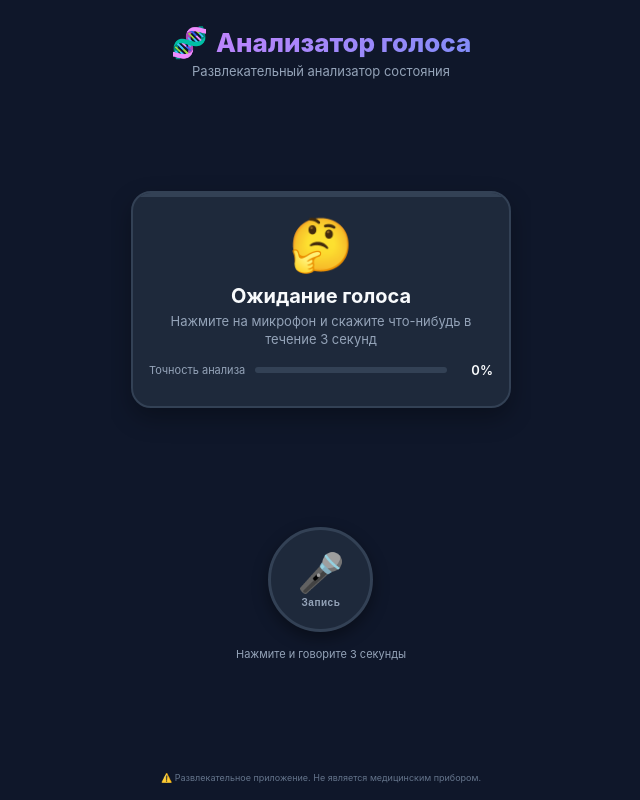
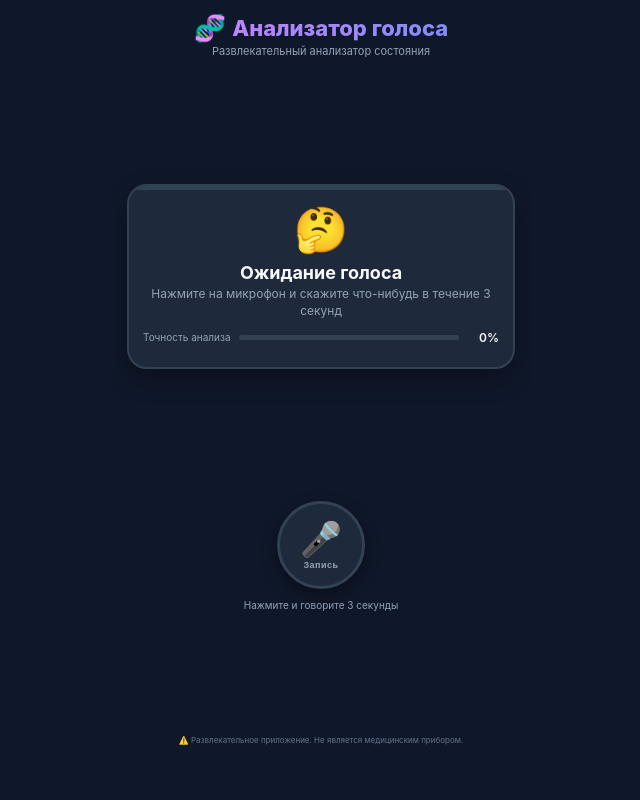
Before and after one commit to Makafire/voice-health-app, a website: page index.html in a window 1280 px wide. Shown: the whole page, without its empty margins (319-959 px from the left). Drawn offline with Linux system fonts and the light colour scheme.

Commit message:
Update style.css

```diff
--- a/css/style.css
+++ b/css/style.css
@@ -40,6 +40,7 @@ body {
     background: var(--bg-primary);
     color: var(--text-primary);
     display: flex;
+    flex-direction: column;
     justify-content: center;
     align-items: center;
     -webkit-tap-highlight-color: transparent;
@@ -50,15 +51,28 @@ body {
 .app-container {
     width: 100%;
     max-width: 420px;
-    height: 100vh;
-    height: 100dvh;
+    flex: 1;
     display: flex;
     flex-direction: column;
     justify-content: space-between;
     align-items: center;
-    padding: 24px 20px 16px 20px;
+    padding: 12px 16px 4px 16px;
     gap: 0;
     overflow: hidden;
+}
+
+/* Рекламный баннер */
+.ad-banner {
+    width: 100%;
+    max-width: 420px;
+    height: 50px;
+    min-height: 50px;
+    max-height: 50px;
+    flex-shrink: 0;
+    display: flex;
+    justify-content: center;
+    align-items: center;
+    margin: 0 auto;
 }
 
 /* Шапка */
@@ -71,16 +85,16 @@ body {
     display: flex;
     align-items: center;
     justify-content: center;
-    gap: 8px;
-    margin-bottom: 4px;
+    gap: 6px;
+    margin-bottom: 2px;
 }
 
 .logo-icon {
-    font-size: 30px;
+    font-size: 26px;
 }
 
 .logo h1 {
-    font-size: 26px;
+    font-size: 22px;
     font-weight: 800;
     background: linear-gradient(135deg, #c084fc, #818cf8);
     -webkit-background-clip: text;
@@ -90,7 +104,7 @@ body {
 
 .subtitle {
     color: var(--text-secondary);
-    font-size: 13px;
+    font-size: 11px;
     line-height: 1.2;
 }
 
@@ -98,7 +112,7 @@ body {
 .result-card {
     background: var(--bg-card);
     border-radius: var(--radius-lg);
-    padding: 20px 16px;
+    padding: 16px 14px;
     text-align: center;
     border: 2px solid var(--border);
     transition: all 0.4s ease;
@@ -120,41 +134,41 @@ body {
 }
 
 .result-icon {
-    font-size: 52px;
-    margin-bottom: 8px;
+    font-size: 44px;
+    margin-bottom: 6px;
     animation: fadeIn 0.5s ease;
 }
 
 .result-title {
-    font-size: 20px;
+    font-size: 18px;
     font-weight: 700;
-    margin-bottom: 4px;
+    margin-bottom: 3px;
 }
 
 .result-description {
     color: var(--text-secondary);
-    font-size: 13px;
+    font-size: 12px;
     line-height: 1.4;
-    margin-bottom: 14px;
+    margin-bottom: 10px;
 }
 
 /* Шкала уверенности */
 .confidence-bar {
     display: flex;
     align-items: center;
-    gap: 10px;
-    margin-bottom: 8px;
+    gap: 8px;
+    margin-bottom: 6px;
 }
 
 .confidence-label {
-    font-size: 11px;
+    font-size: 10px;
     color: var(--text-secondary);
     white-space: nowrap;
 }
 
 .progress-track {
     flex: 1;
-    height: 6px;
+    height: 5px;
     background: var(--border);
     border-radius: 10px;
     overflow: hidden;
@@ -168,9 +182,9 @@ body {
 }
 
 .confidence-value {
-    font-size: 13px;
+    font-size: 12px;
     font-weight: 600;
-    min-width: 36px;
+    min-width: 32px;
     text-align: right;
 }
 
@@ -178,9 +192,9 @@ body {
 .extra-tips {
     background: rgba(255, 255, 255, 0.03);
     border-radius: var(--radius-sm);
-    padding: 10px 12px;
-    margin-top: 6px;
-    font-size: 11px;
+    padding: 8px 10px;
+    margin-top: 4px;
+    font-size: 10px;
     color: var(--text-secondary);
     text-align: left;
     display: none;
@@ -194,21 +208,21 @@ body {
 .extra-tips ul {
     list-style: none;
     padding: 0;
-    margin-top: 4px;
+    margin-top: 3px;
 }
 
 .extra-tips li {
-    padding: 2px 0;
-    padding-left: 16px;
+    padding: 1px 0;
+    padding-left: 14px;
     position: relative;
-    font-size: 12px;
-    line-height: 1.5;
+    font-size: 11px;
+    line-height: 1.4;
 }
 
 .extra-tips li::before {
     content: '•';
     position: absolute;
-    left: 4px;
+    left: 2px;
     color: currentColor;
 }
 
@@ -217,22 +231,22 @@ body {
     display: flex;
     flex-direction: column;
     align-items: center;
-    gap: 8px;
+    gap: 4px;
     flex-shrink: 0;
 }
 
 .mic-wrapper {
     position: relative;
-    width: 120px;
-    height: 120px;
+    width: 100px;
+    height: 100px;
     display: flex;
     align-items: center;
     justify-content: center;
 }
 
 .mic-button {
-    width: 105px;
-    height: 105px;
+    width: 88px;
+    height: 88px;
     border-radius: 50%;
     background: var(--bg-button);
     border: 3px solid var(--border);
@@ -241,7 +255,7 @@ body {
     flex-direction: column;
     align-items: center;
     justify-content: center;
-    gap: 2px;
+    gap: 1px;
     transition: all 0.3s ease;
     position: relative;
     z-index: 2;
@@ -257,12 +271,12 @@ body {
 }
 
 .mic-icon {
-    font-size: 38px;
+    font-size: 34px;
     transition: transform 0.3s ease;
 }
 
 .mic-text {
-    font-size: 10px;
+    font-size: 9px;
     color: var(--text-secondary);
     font-weight: 600;
     letter-spacing: 0.5px;
@@ -272,7 +286,7 @@ body {
 .mic-button.listening {
     border-color: var(--danger);
     background: #2d1e1e;
-    box-shadow: 0 0 30px rgba(239, 68, 68, 0.5);
+    box-shadow: 0 0 25px rgba(239, 68, 68, 0.5);
     animation: micPulse 2s infinite;
 }
 
@@ -283,7 +297,7 @@ body {
 .mic-button.processing {
     border-color: var(--warning);
     background: #2d2410;
-    box-shadow: 0 0 25px rgba(251, 191, 36, 0.4);
+    box-shadow: 0 0 20px rgba(251, 191, 36, 0.4);
     pointer-events: none;
 }
 
@@ -294,8 +308,8 @@ body {
 /* Пульсирующее кольцо */
 .pulse-ring {
     position: absolute;
-    width: 115px;
-    height: 115px;
+    width: 98px;
+    height: 98px;
     border-radius: 50%;
     border: 2px solid var(--danger);
     opacity: 0;
@@ -314,7 +328,7 @@ body {
     display: flex;
     align-items: center;
     justify-content: center;
-    gap: 3px;
+    gap: 2px;
     z-index: 3;
     opacity: 0;
     transition: opacity 0.3s ease;
@@ -326,10 +340,10 @@ body {
 
 .sound-waves span {
     display: block;
-    width: 3px;
-    height: 16px;
+    width: 2px;
+    height: 14px;
     background: var(--danger);
-    border-radius: 3px;
+    border-radius: 2px;
     animation: waveAnimation 0.8s infinite;
 }
 
@@ -340,7 +354,7 @@ body {
 .sound-waves span:nth-child(5) { animation-delay: 0.4s; }
 
 .mic-hint {
-    font-size: 11px;
+    font-size: 10px;
     color: var(--text-secondary);
     text-align: center;
 }
@@ -352,14 +366,9 @@ body {
 }
 
 .disclaimer p {
-    font-size: 9px;
+    font-size: 8px;
     color: #64748b;
-    line-height: 1.3;
-}
-
-/* Убираем внешние ссылки */
-a[href^="http"] {
-    display: none !important;
+    line-height: 1.2;
 }
 
 /* Анимации */
@@ -369,8 +378,8 @@ a[href^="http"] {
 }
 
 @keyframes micPulse {
-    0%, 100% { box-shadow: 0 0 15px rgba(239, 68, 68, 0.3); }
-    50% { box-shadow: 0 0 40px rgba(239, 68, 68, 0.6); }
+    0%, 100% { box-shadow: 0 0 12px rgba(239, 68, 68, 0.3); }
+    50% { box-shadow: 0 0 35px rgba(239, 68, 68, 0.6); }
 }
 
 @keyframes ringPulse {
@@ -389,6 +398,6 @@ a[href^="http"] {
 }
 
 @keyframes waveAnimation {
-    0%, 100% { height: 8px; }
-    50% { height: 24px; }
+    0%, 100% { height: 6px; }
+    50% { height: 20px; }
 }
```
